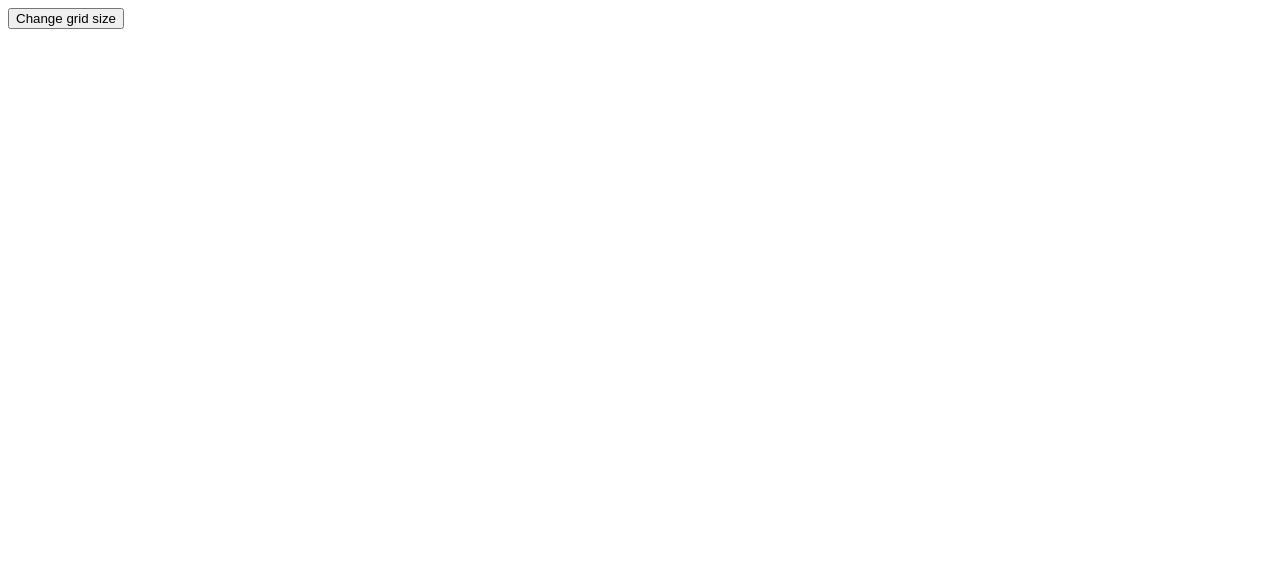
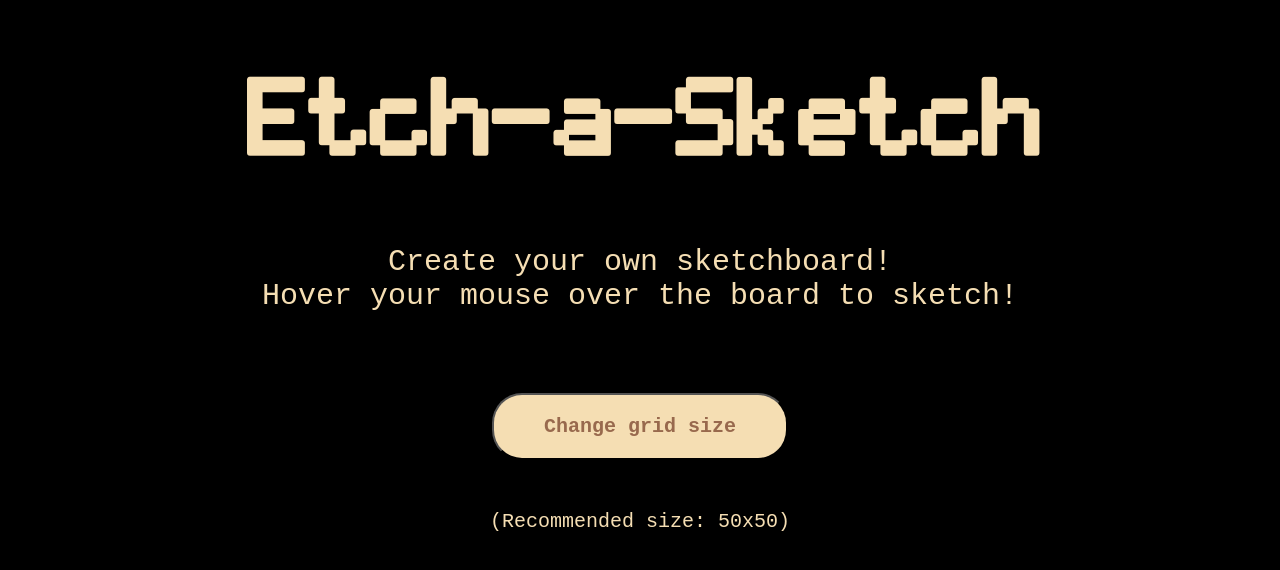
Before and after one commit to lhchi04/etch-a-sketch, a plain HTML site: page index.html in a window 1280 px wide. Drawn offline with Linux system fonts and the light colour scheme.

Commit message:
Add UI Add prompt restriction

```diff
--- a/game.js
+++ b/game.js
@@ -1,6 +1,6 @@
 let col = [];
 let row = [];
-let size = 16;
+let size;
 
 function draw(size) {
   for (let i= 0; i < size; i++) { // Create rows
@@ -19,7 +19,7 @@ function pen() {
   const allSquares = document.querySelectorAll('.square');
   allSquares.forEach((square) => {
     square.addEventListener('mouseover', () => {
-      square.style.cssText = "background-color: black;";
+      square.style.cssText = "background-color: white;";
   })
 })
 }
@@ -28,7 +28,11 @@ const container = document.querySelector('#container');
 
 const button = document.querySelector('button');
 button.addEventListener('click', () => {
-  size = prompt('Enter the grid size:');
+  size = prompt('Enter a number between 2 and 100:');
+  if (size < 2 || size > 100) {
+    size = prompt('Enter a number between 2 and 100:');
+  }
+
   while (container.lastElementChild) {
     container.removeChild(container.lastElementChild);
   }
--- a/index.html
+++ b/index.html
@@ -8,7 +8,10 @@
   </head>
 
   <body>
+    <h1>Etch-a-Sketch</h1>
+    <p>Create your own sketchboard!<br>Hover your mouse over the board to sketch!</p>
     <button>Change grid size</button>
+    <p class="rec">(Recommended size: 50x50)</p>
     <div id="container"></div>
   </body>
 </html>
--- a/style.css
+++ b/style.css
@@ -1,8 +1,61 @@
+@font-face {
+  font-family: 'lcd-solid';
+  src: url('LcdSolid-VPzB.ttf');
+}
+
+body {
+  background-color: black;
+  display: flex;
+  flex-direction: column;
+  align-items: center;
+  gap: 30px;
+  text-align: center;
+}
+
+h1 {
+  font-family: 'lcd-solid';
+  color: wheat;
+  font-size: 100px;
+  margin-bottom: 10px;
+}
+
+p {
+  color: wheat;
+  font-family: 'Courier New', monospace;
+  font-size: 30px;
+}
+
+button {
+  margin: 20px;
+  background-color: wheat;
+  color: #98694d;
+  font-size: 20px;
+  padding: 20px 50px;
+  border-radius: 30px;
+  font-family: 'Courier New', monospace;
+  font-weight: bold;
+  transition: transform 400ms;
+}
+
+button:hover {
+  transform: scale(1.1);
+  transition: transfrom 140ms;
+  box-shadow: 0px 0px 35px 9px rgba(255,255,255,0.8);
+  color: #553d3a;
+}
+
+.rec {
+  font-size: 20px;
+  margin: 0px;
+}
+
 #container {
   display: flex;
   flex-direction: column;
-  width: 960px;
-  height: 960px;
+  width: 640px;
+  height: 640px;
+  flex-basis: 1;
+  margin: 30px;
 }
 
 .container2 {
@@ -12,5 +65,5 @@
 
 .square {
   flex: 1;
-  border: black solid 0.5px;
+  border: white solid 0.5px;
 }
```
Also changed, not shown: LcdSolid-VPzB.ttf (added), 1 other file.
